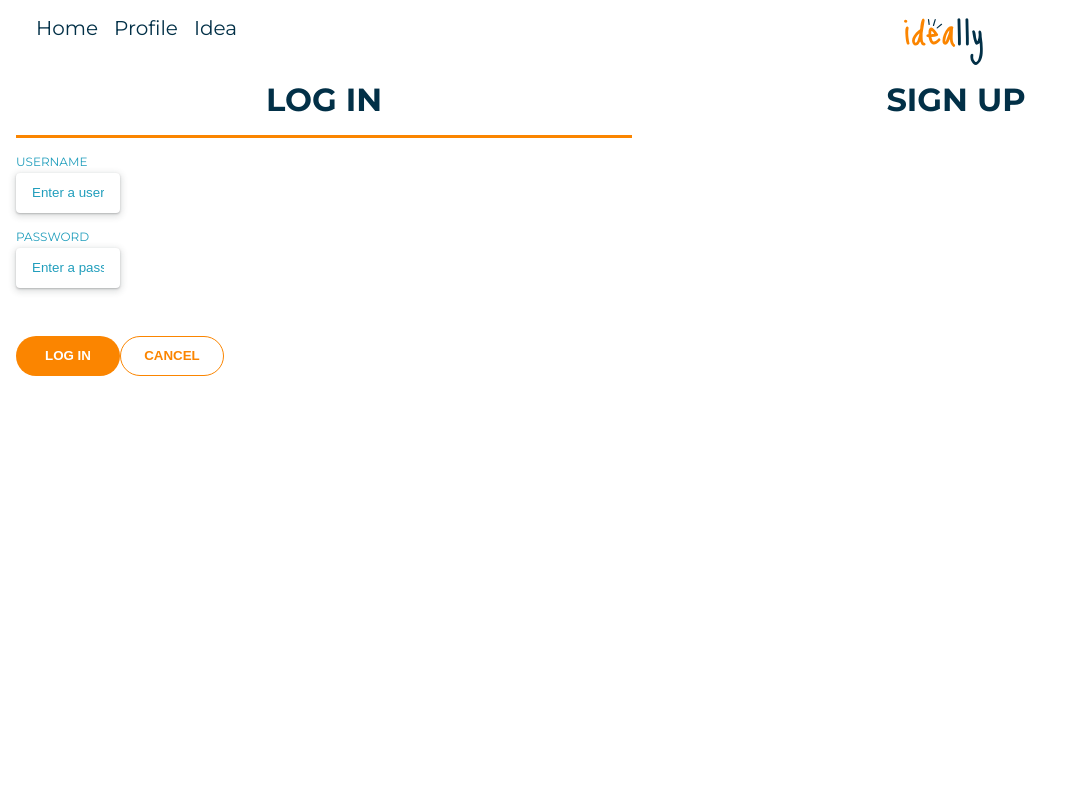
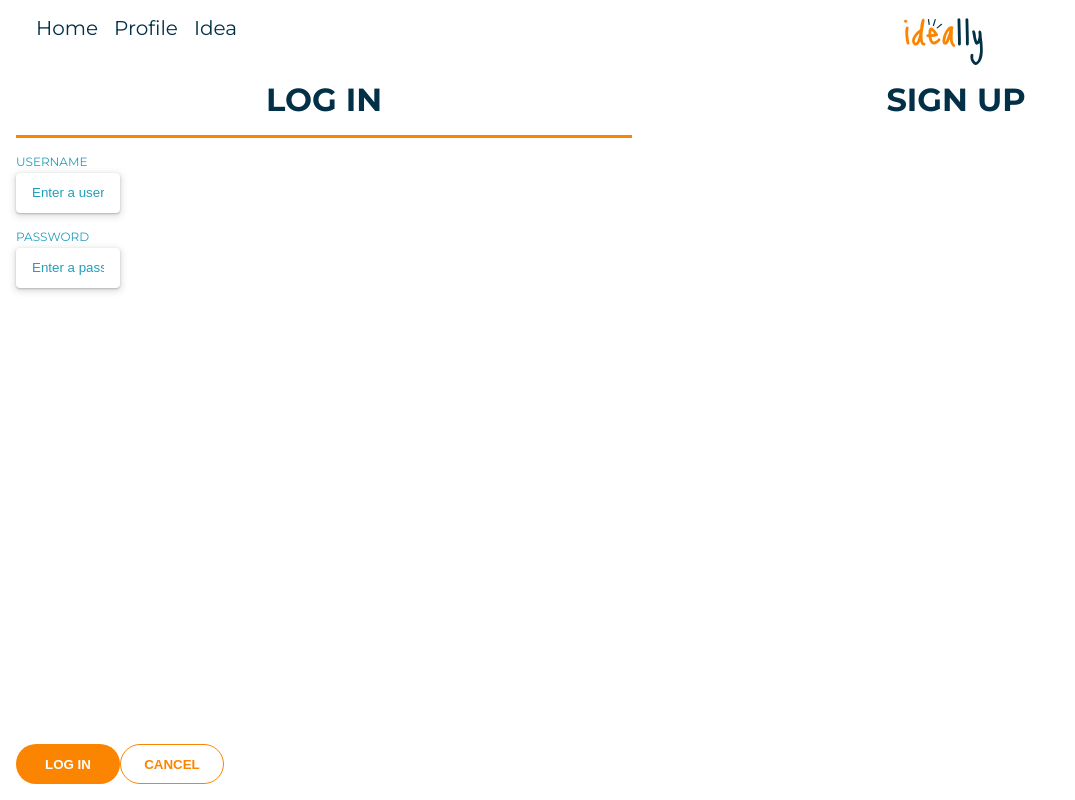
Before and after one commit to dwleung/Danielle-Leung-Project-Title, a React (Create React App) app: page /user/login in a window 1280 px wide. Shown: the whole page, without its empty margins (0-1075 px from the left). Built offline with nearby package versions, Linux system fonts and the light colour scheme.

Commit message:
Adjust user form buttons to bottom of page

```diff
--- a/src/components/Signup/Signup.scss
+++ b/src/components/Signup/Signup.scss
@@ -4,7 +4,8 @@
 @use "../../styles/partials/variables" as *;
 
 .signup {
-	margin: 5rem 1rem;
+	padding: 5rem 1rem 1rem 1rem;
+	height: 100vh;
 	width: 100%;
 	display: flex;
 	flex-direction: column;
--- a/src/components/UserForm/UserForm.scss
+++ b/src/components/UserForm/UserForm.scss
@@ -3,12 +3,15 @@
 @use "../../styles/partials/typography" as *;
 @use "../../styles/partials/variables" as *;
 
+.form-main {
+	height: 100%;
+}
 .form {
 	display: flex;
 	flex-direction: column;
 	justify-content: flex-start;
 	height: 100%;
-	margin: 1rem auto;
+	margin: 1rem auto 0;
 
 	&__title {
 		@include page-title;
--- a/src/components/UserProfile/UserProfile.scss
+++ b/src/components/UserProfile/UserProfile.scss
@@ -4,7 +4,8 @@
 @use "../../styles/partials/variables" as *;
 
 .profile {
-	margin: 5rem 1rem;
+	padding: 5rem 1rem 1rem 1rem;
+	height: 100vh;
 	width: 100%;
 	display: flex;
 	flex-direction: column;
@@ -33,6 +34,6 @@
 	}
 
 	&__button {
-		margin-top: 1rem;
+		margin-top: auto;
 	}
 }
--- a/src/components/UserProfile/UserProfile.tsx
+++ b/src/components/UserProfile/UserProfile.tsx
@@ -99,7 +99,7 @@ export default function UserProfile({ baseUrl, setState }: UserComponentProps) {
                     */}
 			</div>
 			<div className="profile__container">
-				<h3 className="profil__subheader">"My" Ideas</h3>
+				<h3 className="profile__subheader">"My" Ideas</h3>
 				{/* map through array of ideas
                     {ideas.map((idea)=>{
                          return (
--- a/src/pages/UserPage/UserPage.scss
+++ b/src/pages/UserPage/UserPage.scss
@@ -4,7 +4,8 @@
 @use "../../styles/partials/variables" as *;
 
 .login {
-	margin: 5rem 1rem;
+	padding: 5rem 1rem 1rem 1rem;
+	height: 100vh;
 	width: 100%;
 	display: flex;
 	flex-direction: column;
```
